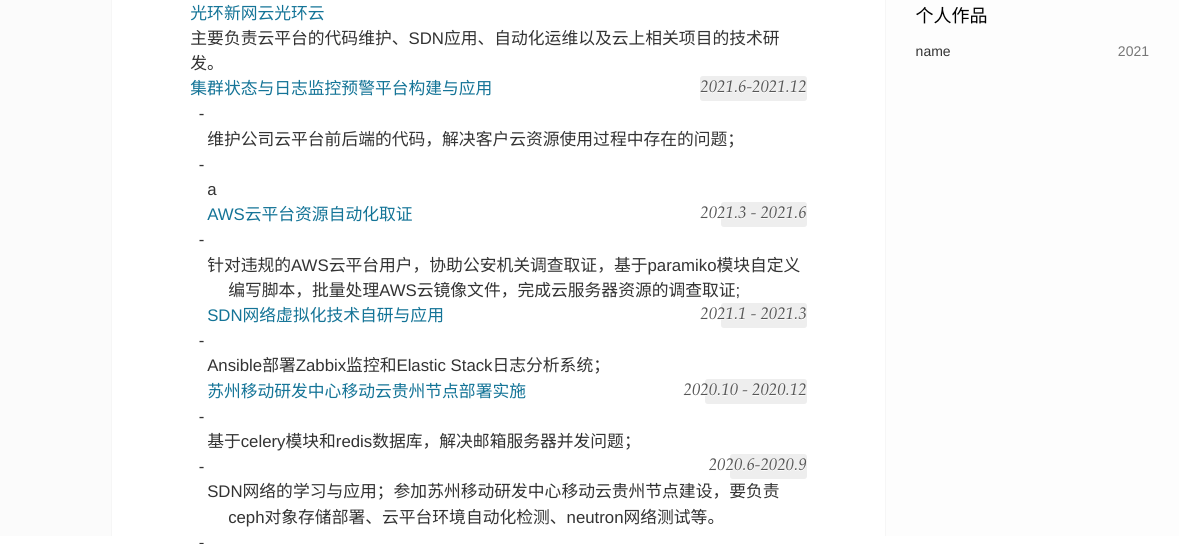
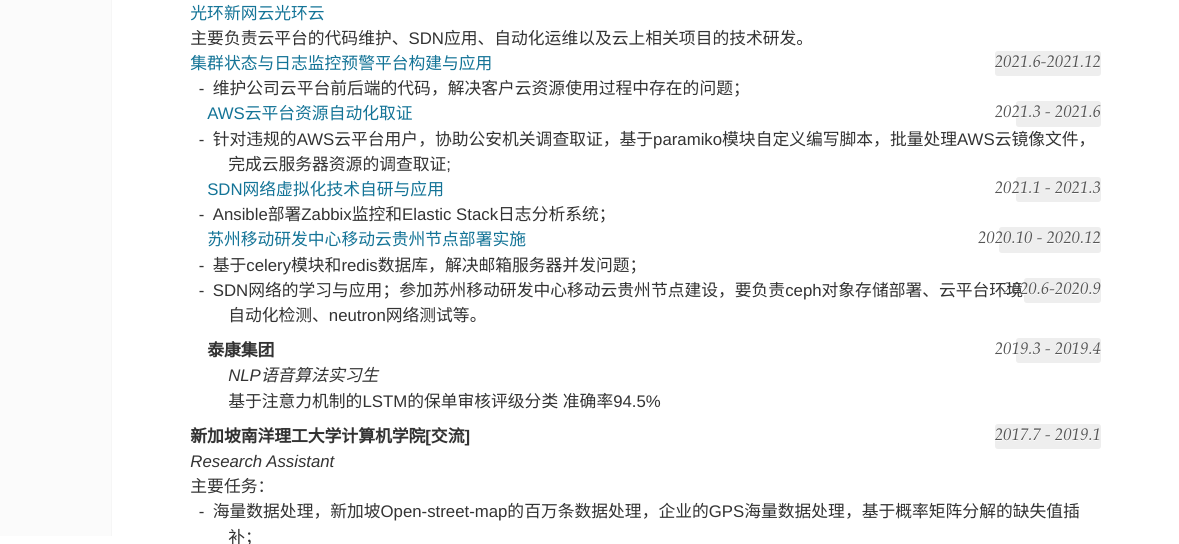
Before and after one commit to ShizhongGan/ganshizhong.github.io, a plain HTML site: page cv/20211210_update/index.html in a window 1280 px wide. Shown: the part 264-808 px from the top of the page, 101-1280 px from the left. Drawn offline with nearby package versions, Linux system fonts and the light colour scheme.

Commit message:
Site updated: 2022-02-11 14:09:08

```diff
--- a/cv/20211210_update/index.html
+++ b/cv/20211210_update/index.html
@@ -23,8 +23,8 @@
 <meta property="og:url" content="http://shizhonggan.github.io/cv/20211210_update/index.html">
 <meta property="og:site_name" content="钟声">
 <meta property="og:locale" content="zh_CN">
-<meta property="article:published_time" content="2022-02-11T05:35:50.179Z">
-<meta property="article:modified_time" content="2022-02-11T05:35:50.179Z">
+<meta property="article:published_time" content="2022-02-11T06:03:31.585Z">
+<meta property="article:modified_time" content="2022-02-11T06:03:31.585Z">
 <meta property="article:author" content="甘士忠">
 <meta name="twitter:card" content="summary">
   <!-- Canonical links -->
@@ -44,7 +44,7 @@
 </head>
 
 
-<body class="main-center" itemscope itemtype="http://schema.org/WebPage">
+<body class="main-center no-sidebar" itemscope itemtype="http://schema.org/WebPage">
   <header class="header" itemscope itemtype="http://schema.org/WPHeader">
   <div class="slimContent">
     <div class="navbar-header">
@@ -446,21 +446,12 @@
 <h2 id="Experience"><a href="#Experience" class="headerlink" title="Experience"></a>Experience</h2><h3 id="北京光环新网科技股份有限公司-2019-6"><a href="#北京光环新网科技股份有限公司-2019-6" class="headerlink" title="北京光环新网科技股份有限公司 2019.6 -"></a><strong>北京光环新网科技股份有限公司</strong> <code>2019.6 -</code></h3><p><em>云计算研发工程师</em>  </p>
 <h4 id="光环新网云光环云"><a href="#光环新网云光环云" class="headerlink" title="光环新网云光环云"></a><a href="">光环新网云光环云</a></h4><p>主要负责云平台的代码维护、SDN应用、自动化运维以及云上相关项目的技术研发。</p>
 <h4 id="集群状态与日志监控预警平台构建与应用-2021-6-2021-12"><a href="#集群状态与日志监控预警平台构建与应用-2021-6-2021-12" class="headerlink" title="集群状态与日志监控预警平台构建与应用 2021.6-2021.12"></a><a href="">集群状态与日志监控预警平台构建与应用</a> <code>2021.6-2021.12</code></h4><ol>
-<li><p>维护公司云平台前后端的代码，解决客户云资源使用过程中存在的问题；</p>
-</li>
-<li><p>a</p>
-<h4 id="AWS云平台资源自动化取证-2021-3-2021-6"><a href="#AWS云平台资源自动化取证-2021-3-2021-6" class="headerlink" title="AWS云平台资源自动化取证 2021.3 - 2021.6"></a><a href="">AWS云平台资源自动化取证</a> <code>2021.3 - 2021.6</code></h4></li>
-<li><p>针对违规的AWS云平台用户，协助公安机关调查取证，基于paramiko模块自定义编写脚本，批量处理AWS云镜像文件，完成云服务器资源的调查取证;</p>
-<h4 id="SDN网络虚拟化技术自研与应用-2021-1-2021-3"><a href="#SDN网络虚拟化技术自研与应用-2021-1-2021-3" class="headerlink" title="SDN网络虚拟化技术自研与应用 2021.1 - 2021.3"></a><a href="">SDN网络虚拟化技术自研与应用</a> <code>2021.1 - 2021.3</code></h4></li>
-<li><p>Ansible部署Zabbix监控和Elastic Stack日志分析系统；</p>
-<h4 id="苏州移动研发中心移动云贵州节点部署实施-2020-10-2020-12"><a href="#苏州移动研发中心移动云贵州节点部署实施-2020-10-2020-12" class="headerlink" title="苏州移动研发中心移动云贵州节点部署实施 2020.10 - 2020.12"></a><a href="">苏州移动研发中心移动云贵州节点部署实施</a> <code>2020.10 - 2020.12</code></h4></li>
-<li><p>基于celery模块和redis数据库，解决邮箱服务器并发问题；</p>
-<h4 id="2020-6-2020-9"><a href="#2020-6-2020-9" class="headerlink" title=" 2020.6-2020.9"></a><a href=""></a> <code>2020.6-2020.9</code></h4></li>
-<li><p>SDN网络的学习与应用；参加苏州移动研发中心移动云贵州节点建设，要负责ceph对象存储部署、云平台环境自动化检测、neutron网络测试等。</p>
-</li>
-<li><h3 id="泰康集团-2019-3-2019-4"><a href="#泰康集团-2019-3-2019-4" class="headerlink" title="泰康集团 2019.3 - 2019.4"></a><strong>泰康集团</strong> <code>2019.3 - 2019.4</code></h3></li>
+<li>维护公司云平台前后端的代码，解决客户云资源使用过程中存在的问题；<h4 id="AWS云平台资源自动化取证-2021-3-2021-6"><a href="#AWS云平台资源自动化取证-2021-3-2021-6" class="headerlink" title="AWS云平台资源自动化取证 2021.3 - 2021.6"></a><a href="">AWS云平台资源自动化取证</a> <code>2021.3 - 2021.6</code></h4></li>
+<li>针对违规的AWS云平台用户，协助公安机关调查取证，基于paramiko模块自定义编写脚本，批量处理AWS云镜像文件，完成云服务器资源的调查取证;<h4 id="SDN网络虚拟化技术自研与应用-2021-1-2021-3"><a href="#SDN网络虚拟化技术自研与应用-2021-1-2021-3" class="headerlink" title="SDN网络虚拟化技术自研与应用 2021.1 - 2021.3"></a><a href="">SDN网络虚拟化技术自研与应用</a> <code>2021.1 - 2021.3</code></h4></li>
+<li>Ansible部署Zabbix监控和Elastic Stack日志分析系统；<h4 id="苏州移动研发中心移动云贵州节点部署实施-2020-10-2020-12"><a href="#苏州移动研发中心移动云贵州节点部署实施-2020-10-2020-12" class="headerlink" title="苏州移动研发中心移动云贵州节点部署实施 2020.10 - 2020.12"></a><a href="">苏州移动研发中心移动云贵州节点部署实施</a> <code>2020.10 - 2020.12</code></h4></li>
+<li>基于celery模块和redis数据库，解决邮箱服务器并发问题；<h4 id="2020-6-2020-9"><a href="#2020-6-2020-9" class="headerlink" title=" 2020.6-2020.9"></a><a href=""></a> <code>2020.6-2020.9</code></h4></li>
+<li>SDN网络的学习与应用；参加苏州移动研发中心移动云贵州节点建设，要负责ceph对象存储部署、云平台环境自动化检测、neutron网络测试等。<h3 id="泰康集团-2019-3-2019-4"><a href="#泰康集团-2019-3-2019-4" class="headerlink" title="泰康集团 2019.3 - 2019.4"></a><strong>泰康集团</strong> <code>2019.3 - 2019.4</code></h3><em>NLP语音算法实习生</em><br>基于注意力机制的LSTM的保单审核评级分类 准确率94.5%</li>
 </ol>
-<p><em>NLP语音算法实习生</em><br>基于注意力机制的LSTM的保单审核评级分类 准确率94.5%</p>
 <h3 id="新加坡南洋理工大学计算机学院-交流-2017-7-2019-1"><a href="#新加坡南洋理工大学计算机学院-交流-2017-7-2019-1" class="headerlink" title="新加坡南洋理工大学计算机学院[交流] 2017.7 - 2019.1"></a><strong>新加坡南洋理工大学计算机学院[交流]</strong> <code>2017.7 - 2019.1</code></h3><p><em>Research Assistant</em><br>主要任务：</p>
 <ol>
 <li>海量数据处理，新加坡Open-street-map的百万条数据处理，企业的GPS海量数据处理，基于概率矩阵分解的缺失值插补；  </li>
```
Also changed, not shown: content.json.
